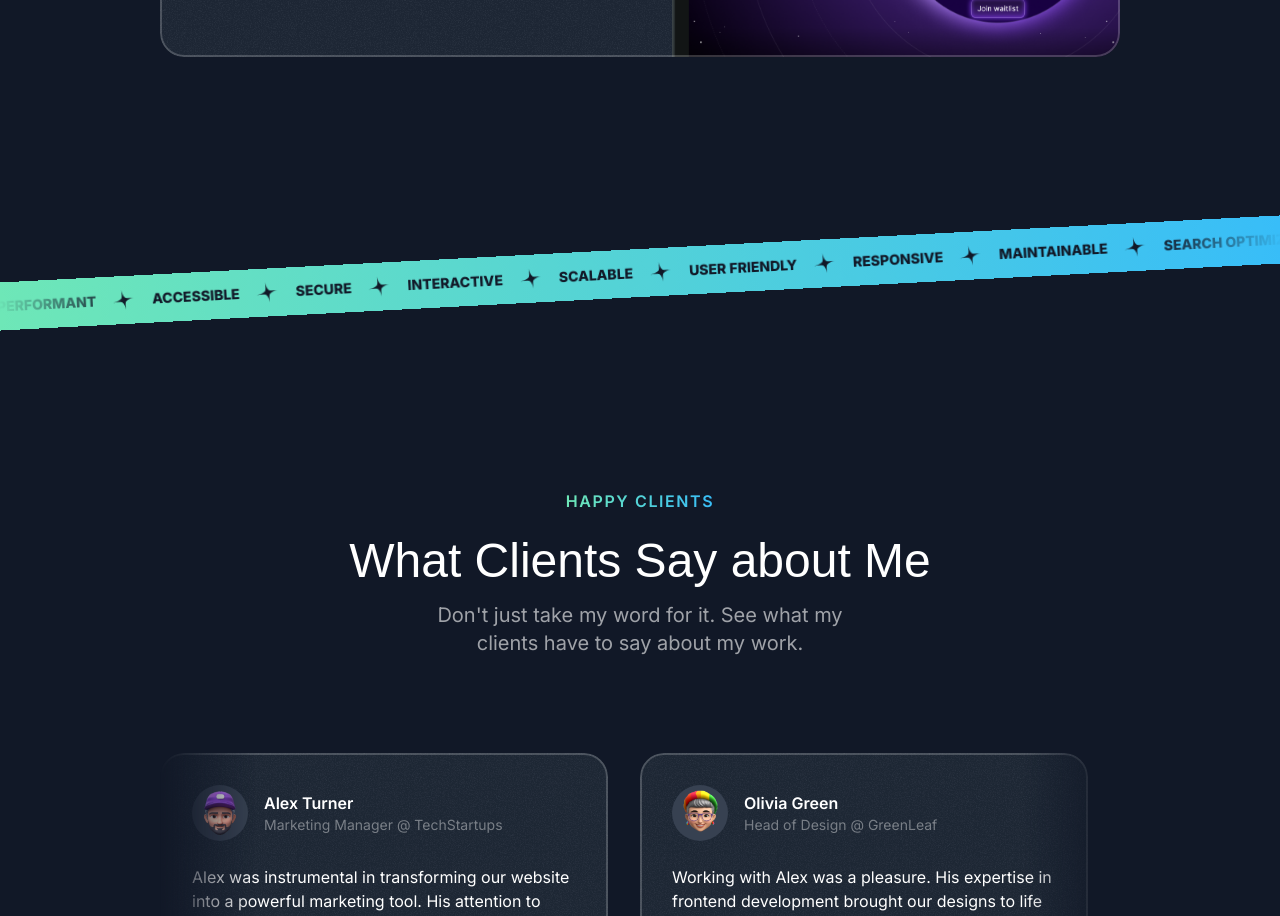
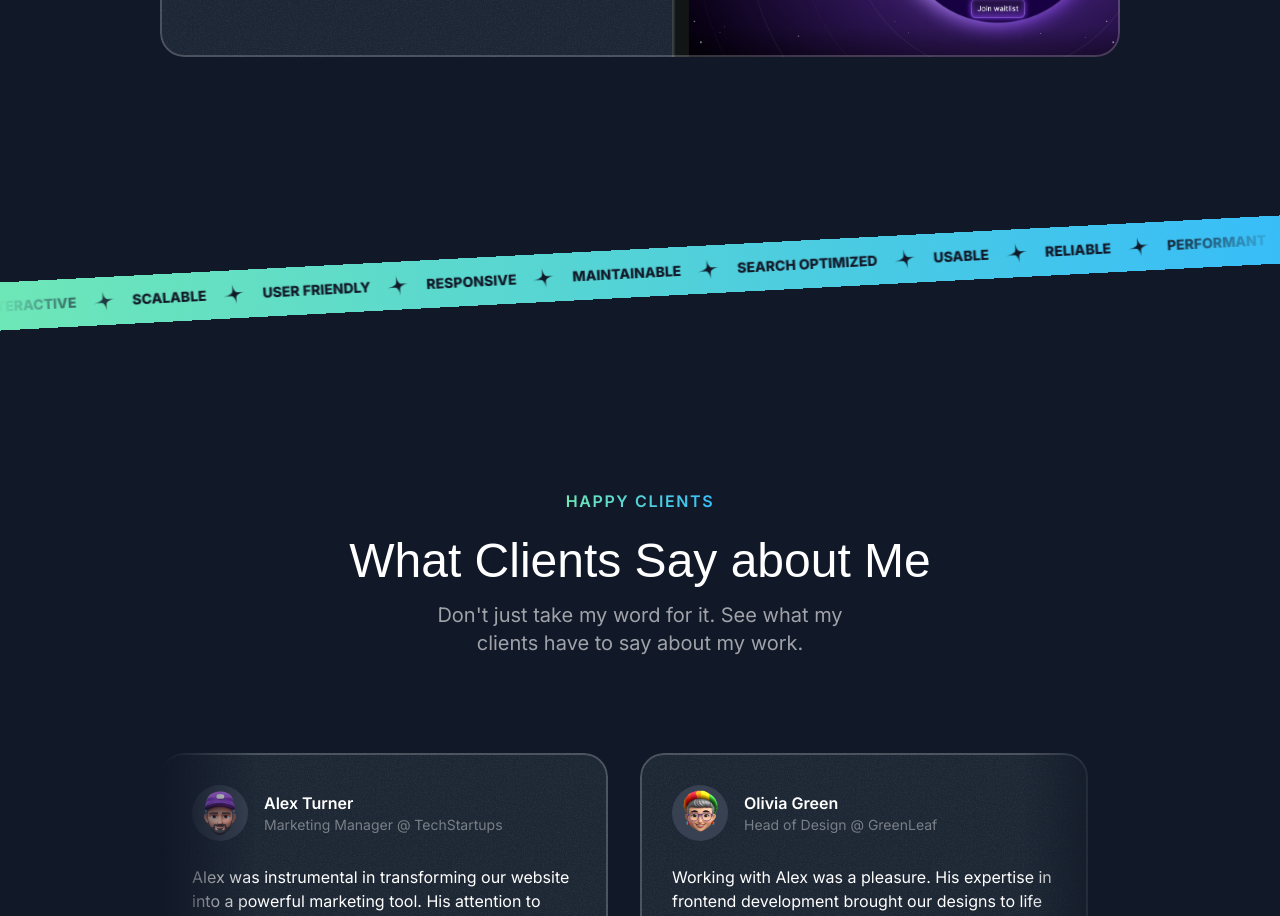
Before and after one commit to tr1pplehf/portfolio, a Next.js app: page / in a window 1280 px wide. Shown: the part 2800-3716 px from the top of the page. Built offline with nearby package versions, Linux system fonts and the light colour scheme; a web font is replaced by a local one.

Commit message:
Portfolio: Tape анимация.

```diff
--- a/src/sections/Tape.tsx
+++ b/src/sections/Tape.tsx
@@ -1,4 +1,5 @@
 import StarIcon from '@/assets/icons/star.svg'
+import {Fragment} from 'react'
 
 const words = [
   'Performant',
@@ -19,7 +20,9 @@
     <div className="py-16 lg:py-24 overflow-x-clip">
       <div className="bg-gradient-to-r from-emerald-300 to-sky-400 -rotate-3 -mx-1">
         <div className="flex [mask-image:linear-gradient(to_right,transparent,black_10%,black_90%,transparent)]">
-          <div className="flex flex-none gap-4 py-3">
+          <div className="flex flex-none gap-4 pr-4 py-3 animate-move-left [animation-duration:25s]">
+            {[...new Array(2)].fill(0).map((_, index) => (
+              <Fragment key={index}>
                 {words.map(word => (
                   <div
                     className="inline-flex gap-4 items-center"
@@ -31,6 +34,8 @@
                     <StarIcon className="size-6 text-gray-900 -rotate-12" />
                   </div>
                 ))}
+              </Fragment>
+            ))}
           </div>
         </div>
       </div>
--- a/tailwind.config.ts
+++ b/tailwind.config.ts
@@ -1,4 +1,4 @@
-import type { Config } from "tailwindcss";
+import type {Config} from "tailwindcss";
 
 const config: Config = {
   content: [
@@ -26,13 +26,22 @@
         serif: 'var(--font-serif)',
       },
       animation: {
-        'ping-large': 'ping-large 1s ease-in-out infinite'
+        'ping-large': 'ping-large 1s ease-in-out infinite',
+        'move-left': 'move-left 1s linear infinite',
       },
       keyframes: {
         'ping-large': {
           '75%, 100%': {
             transform: 'scale(3)',
             opacity: '0',
+          }
+        },
+        'move-left': {
+          '0%': {
+            transform: 'translateX(0%)'
+          },
+          '100%': {
+            transform: 'translateX(-50%)'
           }
         }
       }
```
Lines whose indentation alone changed are shown as unchanged.
